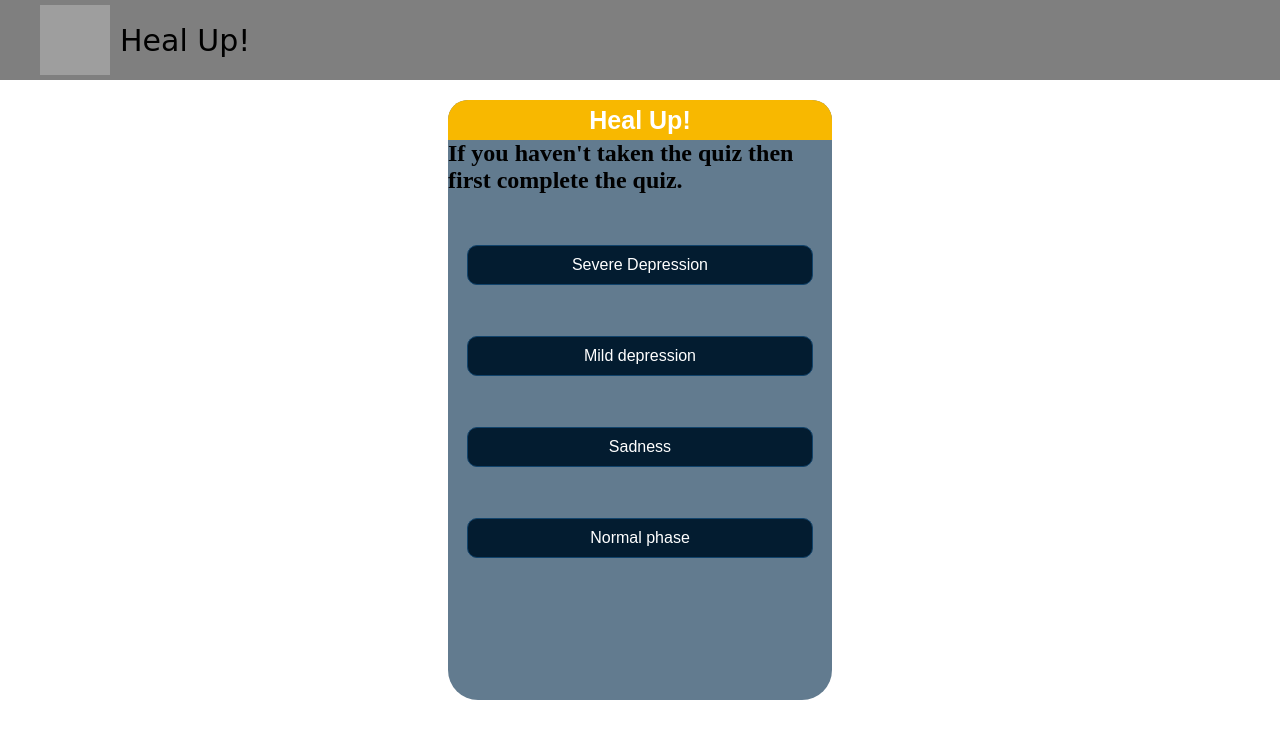
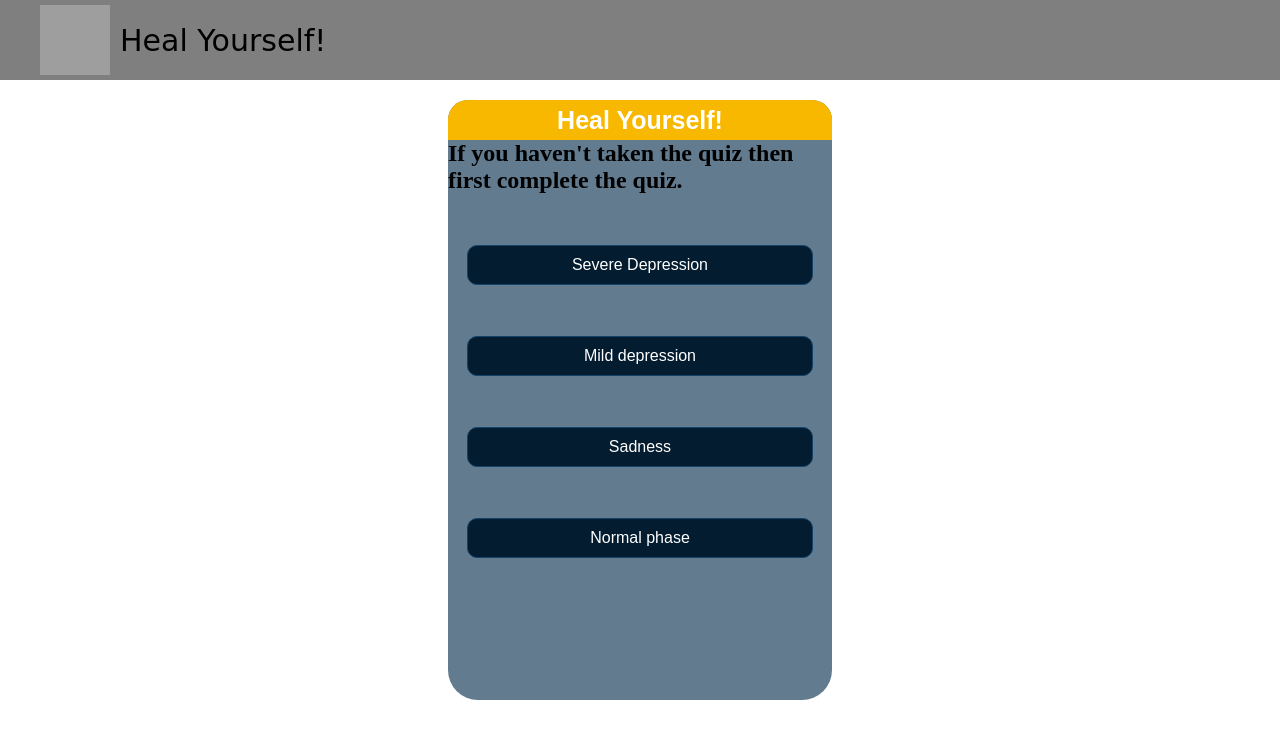
Before and after one commit to Ayushee11/Heal-Yourself, a website: page choice.html in a window 1280 px wide. Drawn offline with Linux system fonts and the light colour scheme; grey boxes are pictures that could not be loaded.

Commit message:
file modified

```diff
--- a/choice.html
+++ b/choice.html
@@ -4,14 +4,14 @@
     <meta charset="UTF-8">
     <meta http-equiv="X-UA-Compatible" content="IE=edge">
     <meta name="viewport" content="width=device-width, initial-scale=1.0">
-    <title>Heal Up!</title>
+    <title>Heal Yourself!</title>
     <link rel="stylesheet" href="choice.css">
 </head>
 <body>
     <nav>
         <div id="brand">
             <img src="https://cdn3.iconfinder.com/data/icons/hotel-and-spa-flat-1/64/lotus-flower-spa-512.png" id= "logo" alt="Healthy Me" title="Healthy Me" style = "margin-left:30px;">
-            <span style = "margin-left:10px;">Heal Up!</span>
+            <span style = "margin-left:10px;">Heal Yourself!</span>
         </div>
         </a>
 
@@ -19,7 +19,7 @@
     <div class="warpper fl">
         <div class="main">
             <div class="head">
-<p> Heal Up!</p>
+<p> Heal Yourself!</p>
 </div>
 <div class="form fl">
 
```
Also changed, not shown: doctor consultation/consult.html (+3 -3 lines), event1.html (+1 -1 lines), index.html (+3 -3 lines), index2.html (+1 -1 lines).
